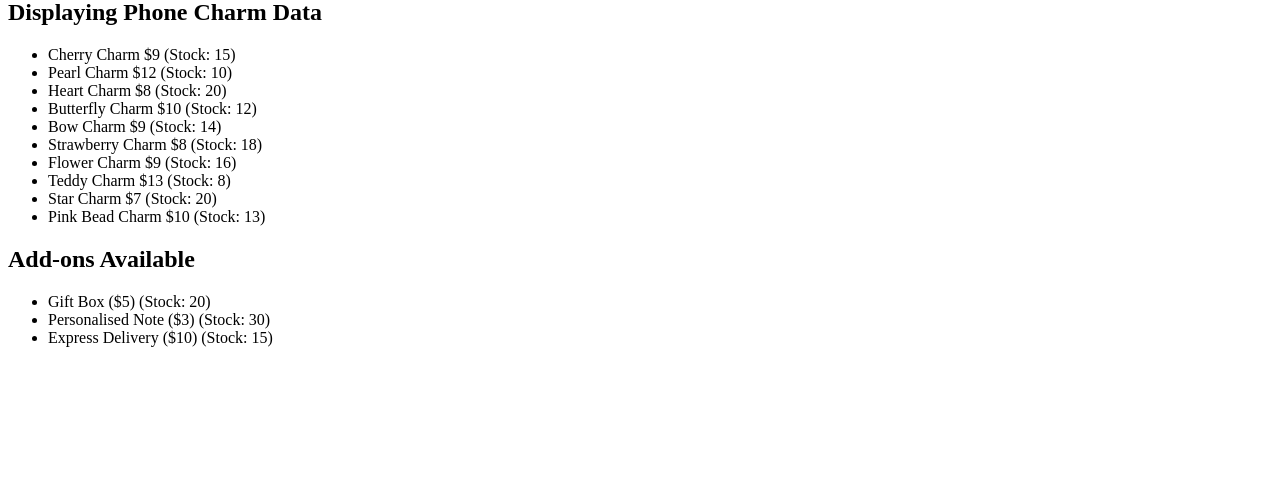
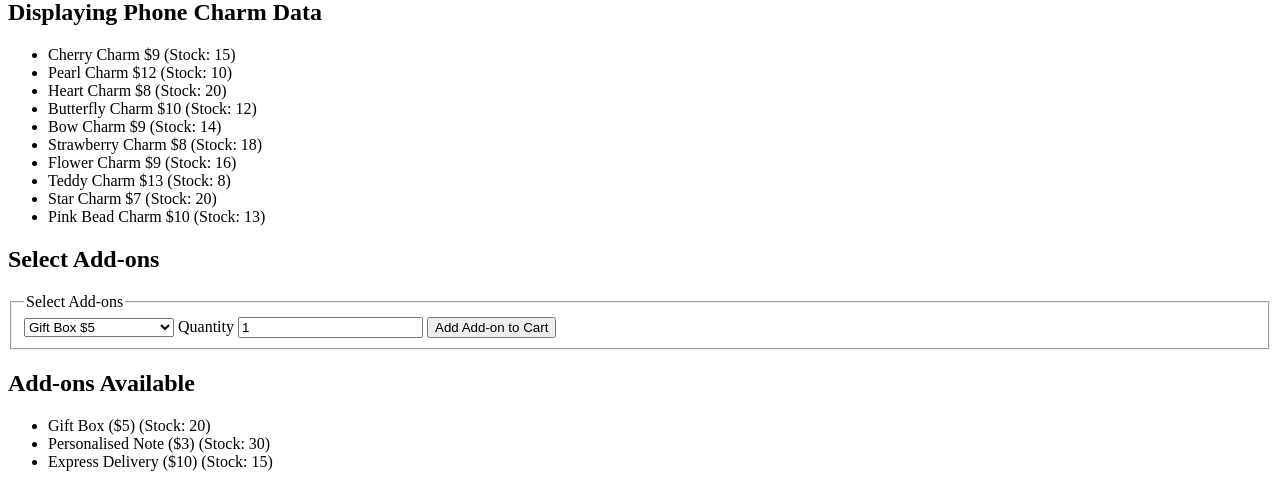
Before and after one commit to gursimrran/AS91896---AS91897--asses, a Flask app: page / in a window 1280 px wide. Shown: the part 525-1012 px from the top of the page. Before the commit the page ends 872 px from the top, so only its background shows below. Run offline with Flask 3, Linux system fonts and the light colour scheme.

Commit message:
Added add-on selection form with quantity input

```diff
--- a/templates/index1.html
+++ b/templates/index1.html
@@ -83,6 +83,27 @@
         {% endfor %}
     </ul>
 
+    <h2>Select Add-ons</h2>
+
+ <form action="{{ url_for('add_to_cart') }}" method="post">
+    <fieldset>
+        <legend>Select Add-ons</legend>
+
+        <select name="product" id="addon">
+            {% for addon, details in addons.items() %}
+                <option value="{{ addon }}">
+                    {{ addon }} ${{ details['price'] }}
+                </option>
+            {% endfor %}
+        </select>
+
+        <label for="addon_quantity">Quantity</label>
+        <input type="number" name="quantity" id="addon_quantity" value="1" min="1">
+
+        <button type="submit">Add Add-on to Cart</button>
+    </fieldset>
+   </form>
+
     <h2>Add-ons Available</h2>
     <ul>
         {% for addon, details in addons.items() %}
```
